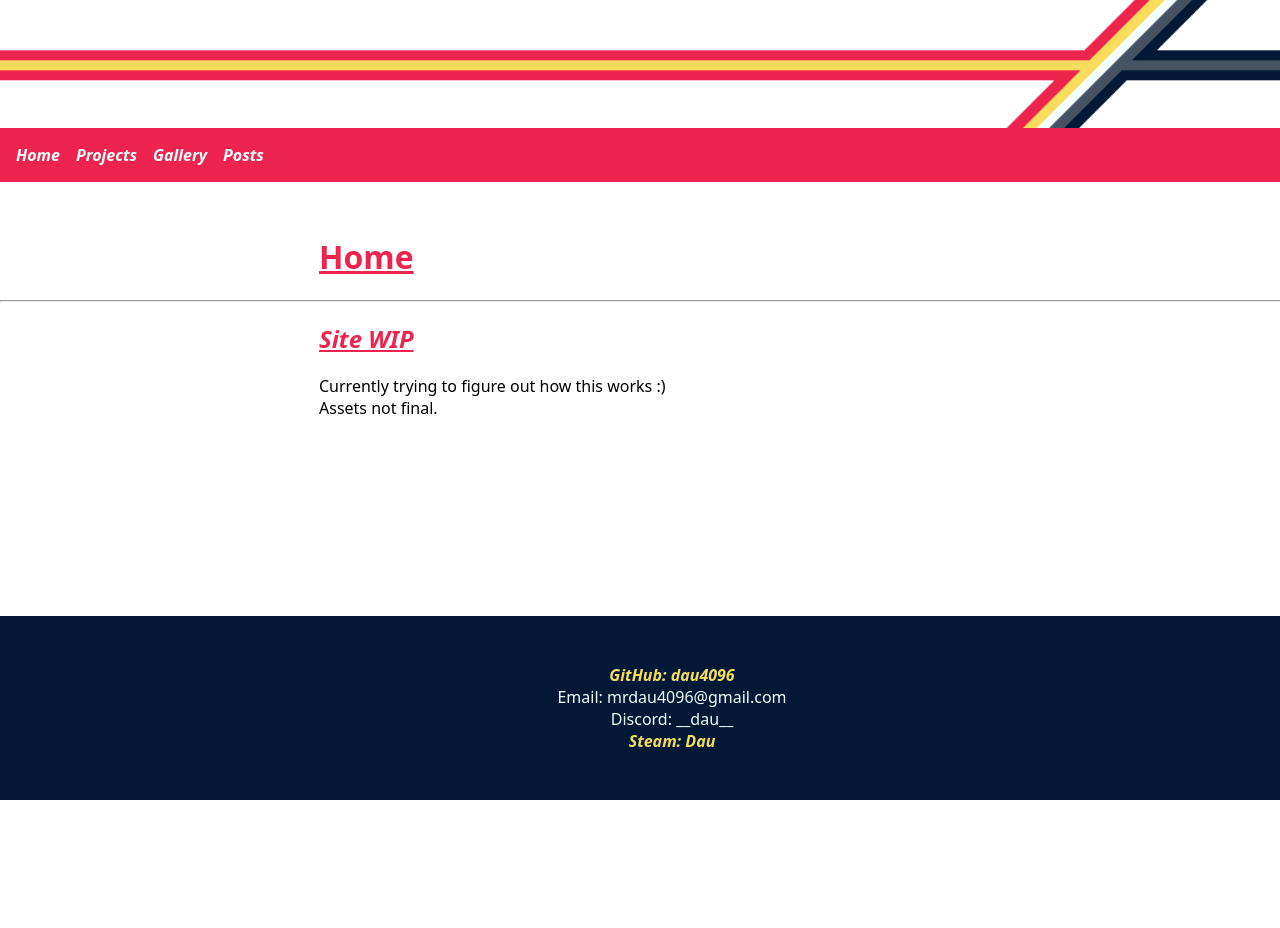
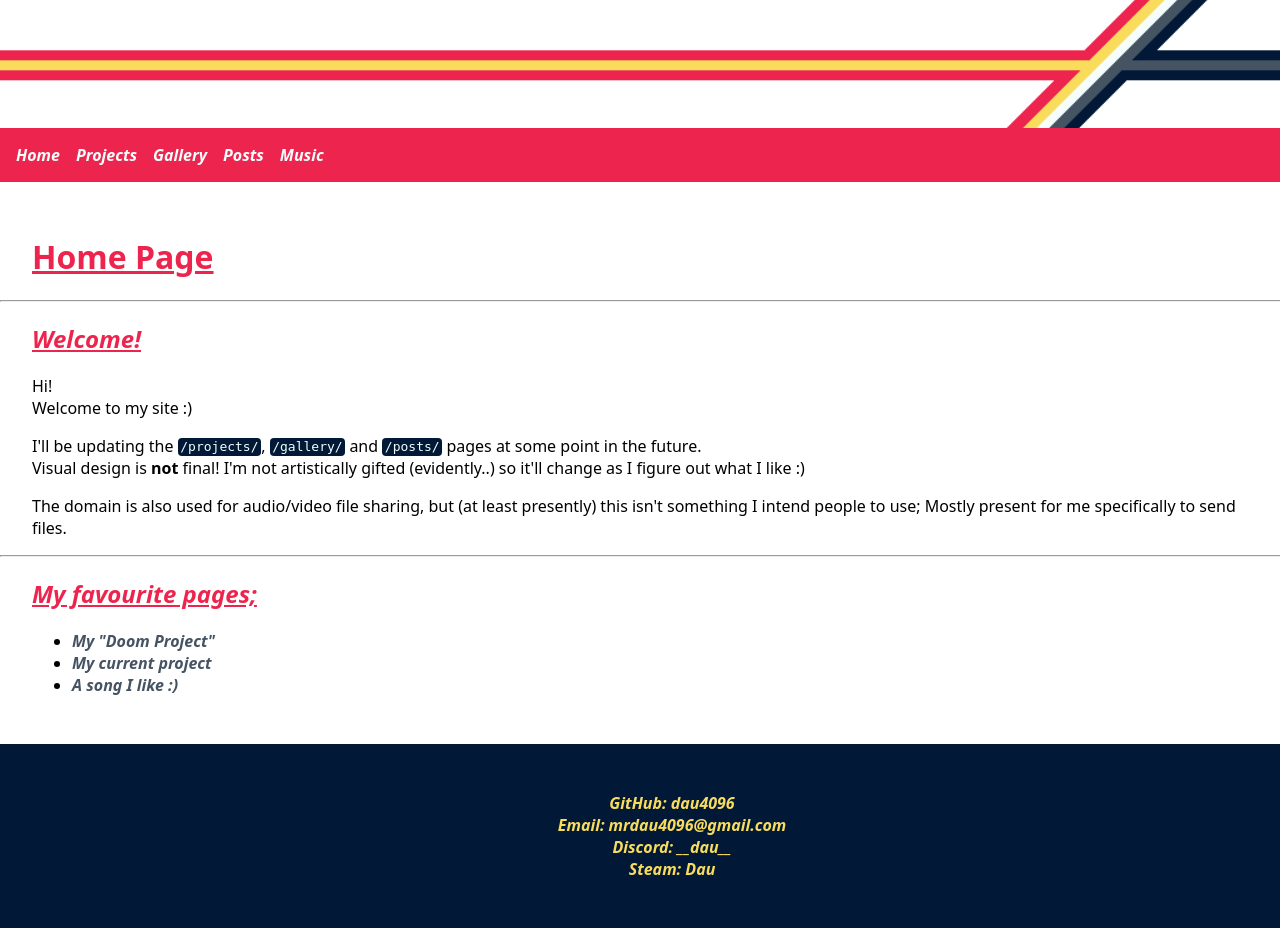
Before and after one commit to dau4096/Personal-Site, a Flask app: page / in a window 1280 px wide; the page is wider, and only the part inside the window is pictured. Before the commit the page ends 800 px from the top of that part, so only its background shows below. Run offline with Flask 3, Linux system fonts and the light colour scheme.

Commit message:
Audio Browsing

```diff
--- a/main.py
+++ b/main.py
@@ -6,6 +6,7 @@ import ffmpeg;
 import os;
 import hashlib;
 from pathlib import Path;
+from mutagen import File as MutagenFile;
 
 
 app = flask.Flask(__name__);
@@ -15,16 +16,101 @@ PAGES_DIR:str = "pages";
 PROJECTS_DIR:str = "pages/projects";
 GALLERY_DIR:str = "pages/gallery";
 POSTS_DIR:str = "pages/posts";
-MUSIC_DIR:str = "/home/dau/Music";
+MUSIC_DIR:str = Path("~/Music").expanduser().resolve();
+
+
+AUDIO_DIR_MAP:dict[str, str] = {
+	"d4": "DFour",
+	"escala": "Escala",
+	"exa": "Exapunks OST",
+	"ez2": "Entropy:Zero 2 OST",
+	"fd": "Frontier Defense OST", "mp3": ".MP3", "wav": ".WAV",
+	"hl": "Half-Life OST", "extern": "Extra",
+	"keygen": "Keygen Church",
+	"kf": "Killing Floor OST",
+	"kingslayer": "Kingslayer",
+	"mediaeval": "Bardcore",
+	"mirror": "Mirror's Edge OST",
+	"other": "Miscellaneous", "mp4": ".MP4",
+	"powerpoint": "\"Music to listen to when doing your Powerpoint homework\"",
+	"tomb": "The Living Tombstone",
+	"vocaloid": "Vocaloid",
+	"waitin": "SAM WAITIN",
+
+	#All of the UK subfolders
+	"ultrakill": "ULTRAKILL OST",
+	"7-E": "VIOLENCE /// ENCORE [UST]",
+	"azure": "AzureNova", "richaadeb": "RichaadEB", "rex": "Rex Shreddington",
+	"fuck.you": "Miscellaneous",
+	"official-ogg": ".OGG",
+	"_.miscellaneous": "Miscellaneous", "_.museum": "Museum","0.prelude": "0: Prelude",
+	"1.limbo": "1: Limbo", "2.lust": "2: Lust", "3.gluttony": "3: Gluttony",
+	"4.greed": "4: Greed", "5.wrath": "5: Wrath", "6.heresy": "6: Heresy",
+	"7.violence": "7: Violence", "8.fraud": "8: Fraud", "9.treachery": "9: Treachery"
+};
 
 
 
+#Helpers
 def loadMD(path:str) -> tuple[str, str]|None:
 	if (not os.path.exists(path)): return None;
 	with open(path, "r", encoding="utf-8") as f:
 		post = fm.load(f);
 	html = md.markdown(post.content, extensions=["fenced_code", "tables", "nl2br"]);
 	return post.metadata, html
+
+def loadHTML(path:str) -> str:
+	if (not os.path.exists(path)): return "";
+
+	html:str = "";
+	with open(path, "r", encoding="utf-8") as f:
+		html = fm.load(f);
+
+	return html.content;
+
+
+def getMP3meta(path):
+	try:
+		audio = MutagenFile(path);
+		if (audio is None):
+			return {};
+
+		tags = audio.tags or {};
+
+		def first(tagName:str, default:str=""):
+			value = tags.get(tagName);
+			if (value is None):
+				return default;
+
+			if (isinstance(value, list)):
+				return str(value[0]);
+
+			return str(value);
+
+		return {
+			"title": first("TIT2") or first("title") or path.stem,
+			"artist": first("TPE1") or first("artist"),
+			"album": first("TALB") or first("album"),
+			"track": first("TRCK") or first("tracknumber"),
+		};
+
+	except Exception:
+		return {};
+
+
+def parseTrackID(track):
+	if (not track):
+		return 1e6;
+
+	#Handle formats like "X/Y" (Where Y is total in album)
+	track = str(track).split("/")[0];
+
+	try:
+		return int(track);
+	except ValueError:
+		return 1e6;
+
+
 
 
 
@@ -117,16 +203,6 @@ def postPage(name:str) -> str:
 
 
 #Audio
-@app.route("/audio/")
-def audioIndex() -> str:
-	path:str = f"{PAGES_DIR}/audio.index.md";
-	pageMD = loadMD(path);
-	if (pageMD is None): flask.abort(404);
-
-	(meta, content) = pageMD;
-	return flask.render_template("default.html", meta=meta, content=content);
-
-
 @app.route("/audio/<dir>/<name>/")
 def audioPage(dir:str, name:str) -> str:
 	file_path = f"/audio/file/{dir}/{name}.mp3";
@@ -147,41 +223,74 @@ def audioPage(dir:str, name:str) -> str:
 @app.route("/audio/file/<path:subpath>")
 def audio(subpath):
 	return flask.send_from_directory(
-		os.path.expanduser("~/Music"),
-		subpath
+		MUSIC_DIR, subpath
 	);
 
 
-@app.route("/audio/embed/<path:subpath>")
-def audio_embed(subpath:str):
-	base = Path(MUSIC_DIR).resolve();
-	target = (base / subpath).resolve();
+@app.route("/audio/index/")
+@app.route("/audio/index/<path:subpath>")
+def audioIndex(subpath:str=""):
+	currentDir:Path = (MUSIC_DIR / subpath).resolve();
 
-	if (not str(target).startswith(str(base))):
-	    abort(403);
+	#Prevent path traversal
+	if (not str(currentDir).startswith(str(MUSIC_DIR))):
+		flask.abort(403);
 
-	image = ffmpeg.input("static/audioEmbed.png", loop=1);
-	audio = ffmpeg.input(f"{MUSIC_DIR}/{subpath}");
+	#Does it exist
+	if (not currentDir.exists()):
+		flask.abort(404);
 
-	fileHash = hashlib.md5(f"{subpath}".encode()).hexdigest()
-	out:str = f"/home/dau/Videos/cache/{fileHash}.mp4";
+	entries:list[dict[str, str]] = [];
 
-	if (not os.path.exists(out)):
-		#Create the cached version.
-		ffmpeg.output(
-		    image, audio, out,
-		    vcodec='libx264',
-		    preset='ultrafast',
-		    s='128x128',
-		    pix_fmt='yuv420p',
-		    tune='stillimage',
-		    acodec='aac',
-		    shortest=None
-		).run(overwrite_output=True);
+	for item in sorted(currentDir.iterdir()):
+		relativePath:Path = item.relative_to(MUSIC_DIR);
+
+		entry = {
+			"name": item.name,
+			"path": relativePath.as_posix(),
+			"isDirectory": item.is_dir(),
+		};
+
+		if (item.is_file()):
+			if (not (str(item).endswith(".mp3") or str(item).endswith(".wav") or str(item).endswith(".ogg"))): continue;
+			meta = getMP3meta(item)
+
+			entry["title"] = meta.get("title", item.stem);
+			entry["artist"] = meta.get("artist", "");
+			entry["album"] = meta.get("album", "");
+			entry["track"] = meta.get("track", "");
+
+			entry["track_num"] = parseTrackID(entry["track"]);
+
+		elif (entry["name"] in AUDIO_DIR_MAP): entry["name"] = AUDIO_DIR_MAP[entry["name"]];
+
+		entries.append(entry);
+
+
+	entries.sort(
+		key=lambda e: (
+			not e["isDirectory"],
+			e.get("track_num", 1e6),
+			e["name"].lower()
+		)
+	)
+
+
+
+	parent = None;
+	if (currentDir != MUSIC_DIR):
+		parent = currentDir.parent.relative_to(MUSIC_DIR).as_posix();
+
+	return flask.render_template_string(loadHTML("templates/audio-index.html"), entries=entries, parent=parent)
+
+
+@app.route("/audio/download/<path:subpath>")
+def audio_download(subpath):
 	return flask.send_from_directory(
-		os.path.expanduser("~/Videos/cache"),
-		f"{fileHash}.mp4"
+		MUSIC_DIR, subpath, as_attachment=True
 	);
+
+
 
 
 #Video
--- a/pages/site.index.md
+++ b/pages/site.index.md
@@ -6,9 +6,21 @@ image: /assets/embed.png
 permalink: /
 ---
 
-# Home
+# Home Page
 ___
-## _Site WIP_
+## _Welcome!_
 
-Currently trying to figure out how this works :)
-Assets not final.
+Hi!
+Welcome to my site :)
+
+I'll be updating the `/projects/`, `/gallery/` and `/posts/` pages at some point in the future.
+Visual design is __not__ final! I'm not artistically gifted (evidently..) so it'll change as I figure out what I like :)
+
+The domain is also used for audio/video file sharing, but (at least presently) this isn't something I intend people to use; Mostly present for me specifically to send files.
+
+
+___
+## _My favourite pages;_
+- [My "Doom Project"](/projects/raycasting-renderer/)
+- [My current project](/projects/bsp-rendering/)
+- [A song I like :)](/audio/file/waitin/brake-check.mp3)
--- a/static/style.css
+++ b/static/style.css
@@ -14,6 +14,18 @@ body a {
 	font-weight: bolder;
 	text-decoration: none;
 	font-style: italic;
+}
+
+body a:hover {
+	text-decoration: underline;
+}
+
+code {
+	background: #011936;
+	padding: 0.1em 0.2em;
+	border-radius: 4px;
+	font-family: monospace;
+	color: #F4FFFD;
 }
 
 hr {
@@ -48,9 +60,11 @@ nav a {
 	text-decoration: none;
 }
 
+nav a:hover {
+	text-decoration: underline;
+}
+
 main {
-  max-width: 800px;
-  margin: 0 auto;
 	padding: 2rem;
 	flex: 1;
 }
@@ -60,11 +74,17 @@ footer {
 	width: 100%;
 	text-align: center;
 	background: #011936;
-  color: #F4FFFD;
+	color: #F9DC5C;
+	font-weight: bolder;
+	font-style: italic;
 }
 
 footer a {
 	color: #F9DC5C
+}
+
+footer a:hover {
+	text-decoration: underline;
 }
 
 
--- a/templates/default.html
+++ b/templates/default.html
@@ -21,6 +21,7 @@
 			<a href="/projects/">Projects</a>
 			<a href="/gallery/">Gallery</a>
 			<a href="/posts/">Posts</a>
+			<a href="/audio/index/">Music</a>
 		</nav>
 	</header>
 
```
Also changed, not shown: other parts of static/style.css (+52 -0 lines), templates/audio-index.html (added, +61 -0 lines), favico.ico (added). Lines whose indentation alone changed are shown as unchanged.
